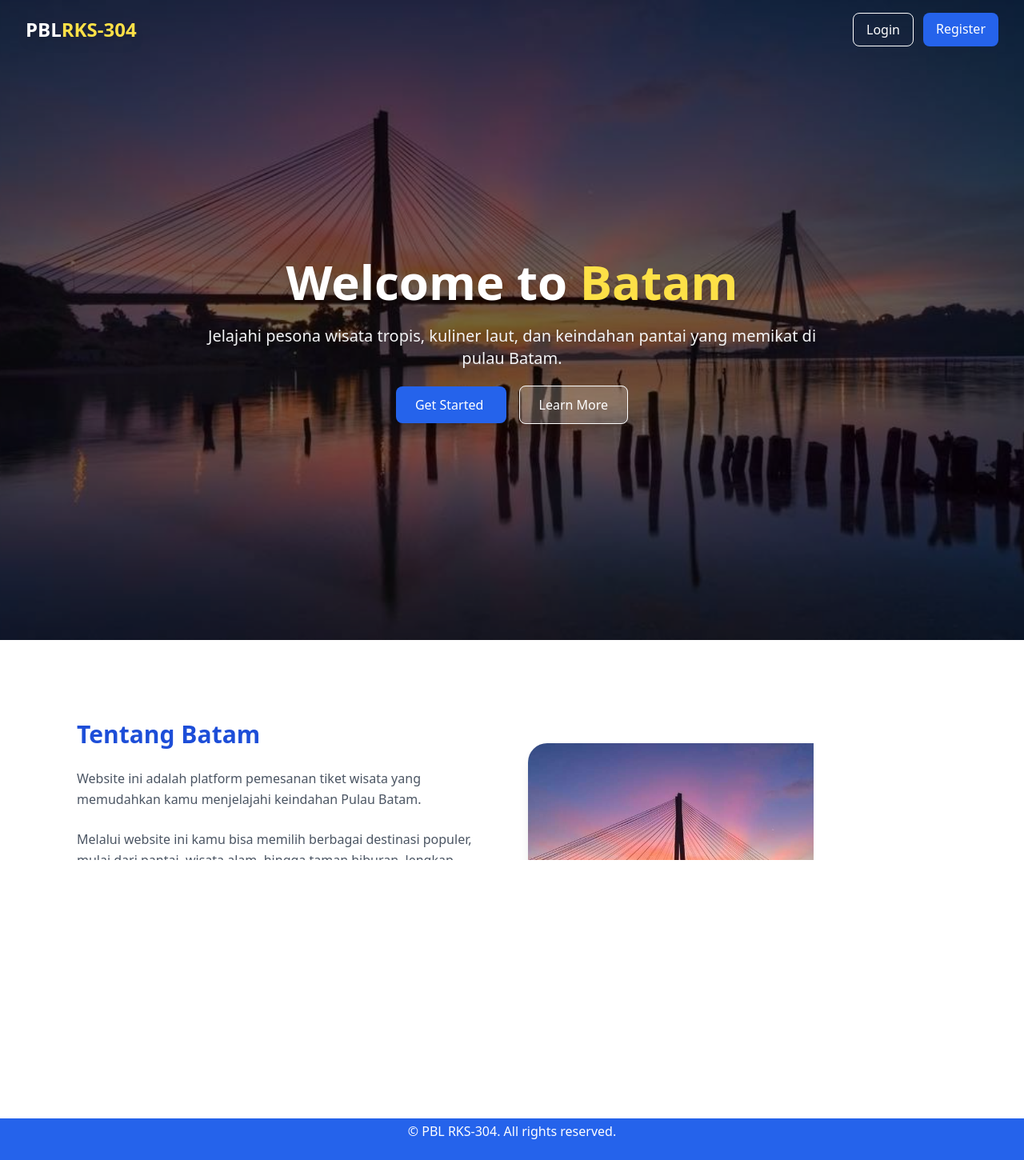
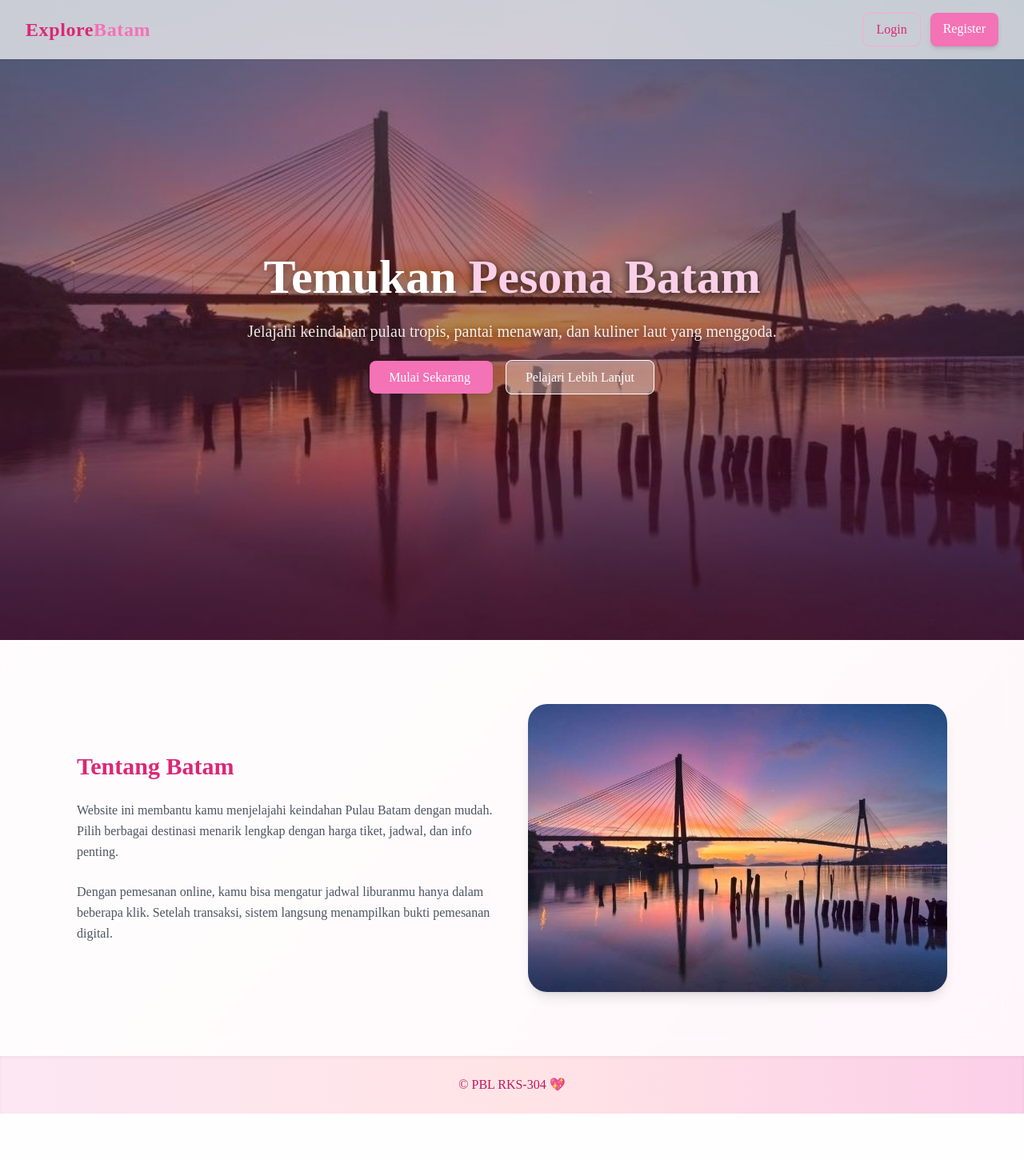
Before and after one commit to EnruRamadhan/PBL-RKS-304, a Flask app: page / in a window 1280 px wide. Shown: the whole page at 80% size. After the commit the page ends 1392 px from the top, so only its background shows below. Run offline with Flask 3, Linux system fonts and the light colour scheme; some libraries are stand-ins or nearby versions.

Commit message:
git . add git commit -m "update" git push origin main

```diff
--- a/Web/templates/landing.html
+++ b/Web/templates/landing.html
@@ -3,60 +3,26 @@
 <head>
   <meta charset="UTF-8" />
   <meta name="viewport" content="width=device-width, initial-scale=1.0" />
-  <title>Explore Batam | Welcome</title>
+  <title>Wisata Batam | RKS PBL-304</title>
   <script src="https://cdn.tailwindcss.com"></script>
-  <link rel="stylesheet" href="{{ url_for('static', filename='css/landing.css') }}">
+</head>
+<body class="bg-gradient-to-br from-pink-100 via-rose-50 to-pink-200 text-gray-800 relative font-[Poppins]">
 
-  <style>
-    /* ==== Slideshow Styles ==== */
-    .slideshow {
-      position: absolute;
-      inset: 0;
-      overflow: hidden;
-    }
-
-    .slide {
-      position: absolute;
-      inset: 0;
-      background-size: cover;
-      background-position: center;
-      opacity: 0;
-      transition: opacity 1.5s ease-in-out;
-    }
-
-    .slide.active {
-      opacity: 1;
-      z-index: 1;
-    }
-
-    /* Tambahan efek smooth muncul */
-    .fade-in {
-      opacity: 0;
-      animation: fadeIn 1.5s ease-in forwards;
-    }
-
-    @keyframes fadeIn {
-      to { opacity: 1; }
-    }
-  </style>
-</head>
-<body class="text-gray-800">
-
-  <!-- Navbar -->
-  <header id="navbar" class="fixed w-full top-0 z-50 bg-transparent transition-all duration-500">
+  <!-- 🌸 Navbar -->
+  <header id="navbar" class="fixed w-full top-0 z-50 bg-white/70 backdrop-blur-lg shadow-sm transition-all duration-500">
     <nav class="flex items-center justify-between px-8 py-4">
-      <h1 class="text-2xl font-bold text-white drop-shadow-lg">
-        PBL<span class="text-yellow-300">RKS-304</span>
+      <h1 class="text-2xl font-extrabold tracking-wide text-pink-600">
+        Explore<span class="text-pink-400">Batam</span>
       </h1>
       <div class="flex space-x-3">
-        <a href="{{ url_for('login') }}" class="px-4 py-2 border border-white text-white rounded-lg hover:bg-white hover:text-blue-700 transition duration-300">Login</a>
-        <a href="{{ url_for('register') }}" class="px-4 py-2 bg-blue-600 text-white rounded-lg hover:bg-blue-700 transition duration-300">Register</a>
+        <a href="{{ url_for('login') }}" class="px-4 py-2 border border-pink-300 text-pink-600 rounded-lg hover:bg-pink-100 hover:text-pink-700 transition duration-300">Login</a>
+        <a href="{{ url_for('register') }}" class="px-4 py-2 bg-pink-400 text-white rounded-lg shadow-md hover:bg-pink-500 transition duration-300">Register</a>
       </div>
     </nav>
   </header>
 
-  <!-- Hero Section -->
-  <section id="home" class="hero-section flex flex-col items-center justify-center text-center px-6 md:px-12 lg:px-24 relative overflow-hidden min-h-screen">
+  <!-- 🌷 Hero Section -->
+  <section id="home" class="flex flex-col items-center justify-center text-center px-6 md:px-12 lg:px-24 relative min-h-screen overflow-hidden">
 
     <!-- Background slideshow -->
     <div class="slideshow absolute inset-0 -z-10">
@@ -68,40 +34,42 @@
       <div class="slide" style="background-image: url('static/images/vietnam.jpg');"></div>
     </div>
 
-    <div class="max-w-3xl fade-in z-10">
-      <h2 class="text-5xl md:text-6xl font-extrabold text-white drop-shadow-lg mb-6">
-        Welcome to <span class="text-yellow-300">Batam</span>
+    <!-- Gradient overlay -->
+    <div class="absolute inset-0 bg-gradient-to-t from-pink-900/60 via-rose-500/20 to-white/30 -z-10"></div>
+
+    <!-- Overlay tambahan (di belakang teks, di atas slideshow) -->
+    <div class="absolute inset-0 bg-black/30 -z-10"></div>
+    <h2 class="text-5xl md:text-6xl font-extrabold text-white drop-shadow-[0_3px_6px_rgba(0,0,0,0.4)] mb-6">
+      Temukan <span class="text-pink-200 drop-shadow-[0_2px_4px_rgba(0,0,0,0.5)]">Pesona Batam</span>
     </h2>
-      <p class="text-gray-100 text-lg md:text-xl mb-8 drop-shadow-md">
-        Jelajahi pesona wisata tropis, kuliner laut, dan keindahan pantai yang memikat di pulau Batam.
+
+<p class="text-white/90 text-lg md:text-xl mb-8 drop-shadow-[0_2px_4px_rgba(0,0,0,0.5)]">
+      Jelajahi keindahan pulau tropis, pantai menawan, dan kuliner laut yang menggoda.
     </p>
+
       <div class="space-x-4">
-        <a href="{{ url_for('login') }}" class="bg-blue-600 text-white px-6 py-3 rounded-lg shadow-lg hover:bg-blue-700 transition duration-300">
-          Get Started
+        <a href="{{ url_for('login') }}" class="bg-pink-400 text-white px-6 py-3 rounded-lg shadow-lg hover:bg-pink-500 transition duration-300">
+          Mulai Sekarang
         </a>
-        <a href="#about" class="bg-white/20 backdrop-blur-md text-white px-6 py-3 rounded-lg border border-white hover:bg-white/40 transition duration-300">
-          Learn More
+        <a href="#about" class="bg-white/30 backdrop-blur-md text-white px-6 py-3 rounded-lg border border-white hover:bg-white/50 transition duration-300">
+          Pelajari Lebih Lanjut
         </a>
       </div>
     </div>
   </section>
 
-  <!-- About Section -->
-  <section id="about" class="py-20 px-8 md:px-16 lg:px-24 bg-white fade-in delay-1">
+  <!-- 🌸 About Section -->
+  <section id="about" class="py-20 px-8 md:px-16 lg:px-24 bg-white/80 backdrop-blur-md">
     <div class="flex flex-col md:flex-row items-center gap-10">
       <div class="md:w-1/2 space-y-6">
-        <h3 class="text-3xl font-bold text-blue-700">Tentang Batam</h3>
+        <h3 class="text-3xl font-bold text-pink-600">Tentang Batam</h3>
         <p class="text-gray-600 leading-relaxed">
-          Website ini adalah platform pemesanan tiket wisata yang memudahkan kamu menjelajahi keindahan Pulau Batam.
+          Website ini membantu kamu menjelajahi keindahan Pulau Batam dengan mudah.
+          Pilih berbagai destinasi menarik lengkap dengan harga tiket, jadwal, dan info penting.
         </p>
         <p class="text-gray-600 leading-relaxed">
-          Melalui website ini kamu bisa memilih berbagai destinasi populer, mulai dari pantai, wisata alam, hingga taman hiburan, lengkap dengan deskripsi singkat, harga tiket, dan jam operasionalnya.
-        </p>
-        <p class="text-gray-600 leading-relaxed">
-           Nikmati kemudahan memesan tiket secara online, pilih tanggal kunjungan, destinasi tujuan, dan lakukan pembayaran hanya dengan beberapa klik. Kamu juga bisa menyimpan destinasi favorit ke keranjang sebelum melakukan pemesanan akhir.
-        </p>
-        <p class="text-gray-600 leading-relaxed">
-           Setelah transaksi selesai, sistem akan menampilkan bukti pemesanan otomatis yang bisa kamu simpan atau tunjukkan di lokasi wisata.
+          Dengan pemesanan online, kamu bisa mengatur jadwal liburanmu hanya dalam beberapa klik.
+          Setelah transaksi, sistem langsung menampilkan bukti pemesanan digital.
         </p>
       </div>
       <div class="md:w-1/2 rounded-3xl overflow-hidden shadow-lg transform hover:scale-105 transition duration-500">
@@ -110,26 +78,38 @@
     </div>
   </section>
 
-  <!-- Footer -->
-  <footer class="bg-blue-600 text-white text-center py-6">
-    <p>&copy; PBL RKS-304. All rights reserved.</p>
+  <!-- 🌷 Footer -->
+  <footer class="bg-gradient-to-r from-pink-100 via-rose-100 to-pink-200 text-pink-700 text-center py-6 shadow-inner">
+    <p>&copy; PBL RKS-304 💖</p>
   </footer>
 
+  <!-- 🌸 JS -->
   <script>
     document.addEventListener("DOMContentLoaded", () => {
       const slides = document.querySelectorAll(".slide");
       let currentSlide = 0;
-
       function showNextSlide() {
         slides[currentSlide].classList.remove("active");
         currentSlide = (currentSlide + 1) % slides.length;
         slides[currentSlide].classList.add("active");
       }
-
-      // Mulai slideshow otomatis
       setInterval(showNextSlide, 4000);
     });
   </script>
 
+  <!-- 🌸 STYLE -->
+  <style>
+    .slideshow { position: absolute; inset: 0; overflow: hidden; }
+    .slide {
+      position: absolute; inset: 0;
+      background-size: cover;
+      background-position: center;
+      opacity: 0; transition: opacity 1.5s ease-in-out;
+    }
+    .slide.active { opacity: 1; z-index: 1; }
+    .fade-in { animation: fadeIn 1.5s ease-in forwards; opacity: 0; }
+    @keyframes fadeIn { to { opacity: 1; } }
+  </style>
+
 </body>
 </html>
--- a/Web/templates/login.html
+++ b/Web/templates/login.html
@@ -26,7 +26,7 @@
         <div class="input-group">
           <i class="fas fa-lock"></i>
           <input type="password" id="password" placeholder="Password" required>
-          <i class="fa-solid fa-eye toggle-password" id="togglePassword"></i>
+          <i class="fa-solid fa-eye toggle-password text-pink-400" id="togglePassword"></i>
         </div>
 
         <button type="submit">Login</button>
```
Also changed, not shown: Web/static/css/login.css (+9 -9 lines), Web/static/css/register.css (+9 -9 lines). Lines whose indentation alone changed are shown as unchanged.
